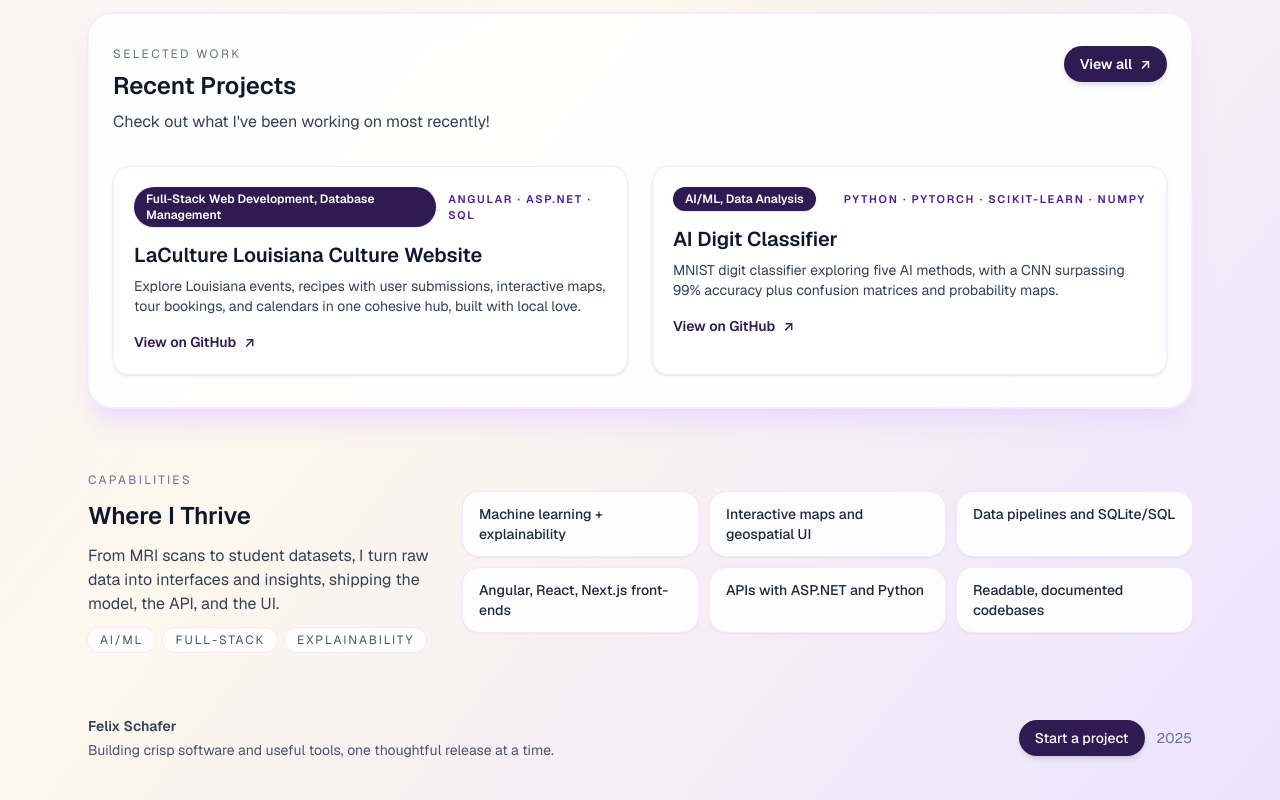
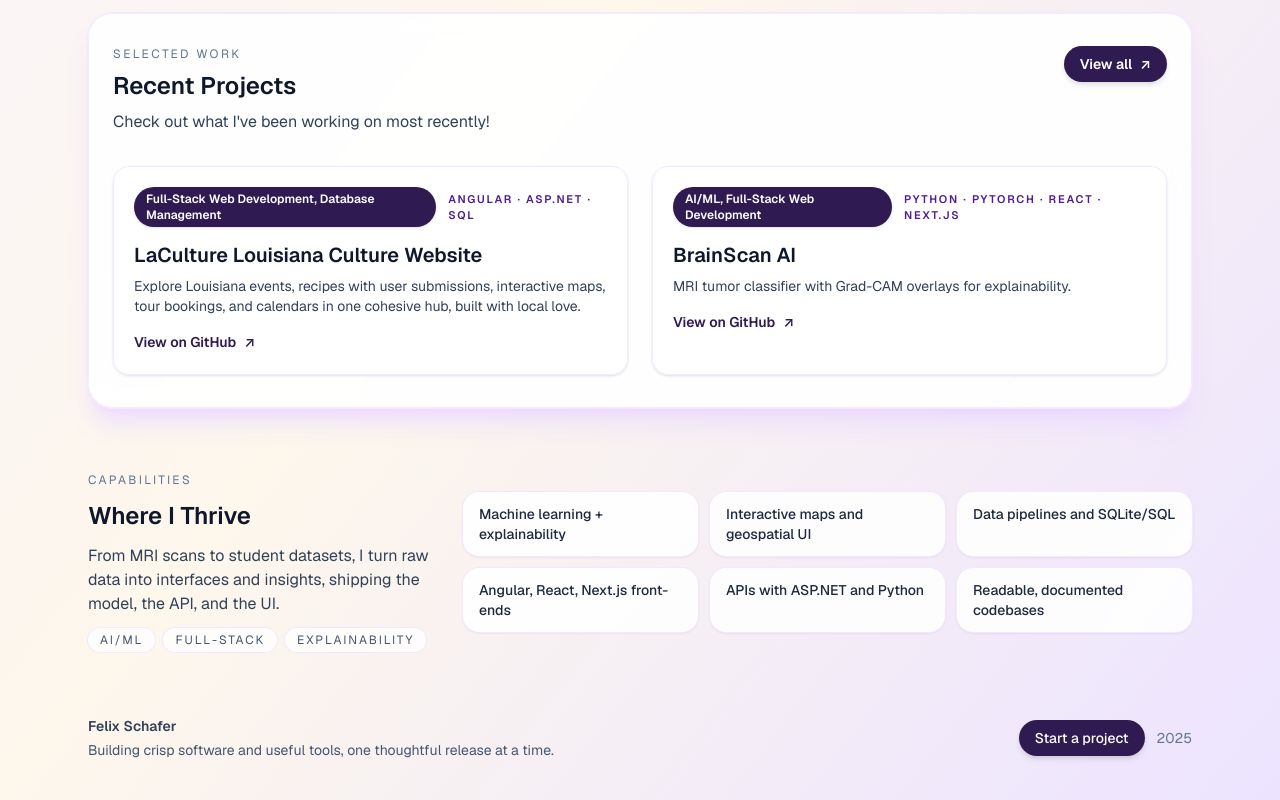
Before and after one commit to fschaf2/personal-portfolio, a Next.js app: page / in a window 1280 px wide. Shown: the part 821-1621 px from the top of the page. Built offline with nearby package versions, Linux system fonts and the light colour scheme; no server answers.

Commit message:
replace AI Digit Classifier with BrainScan AI

```diff
--- a/app/page.tsx
+++ b/app/page.tsx
@@ -10,12 +10,12 @@ export default function HomePage() {
       github: "https://github.com/LandonW-CSC-LSU/4330_Project_LaCulture",
     },
     {
-      title: "AI Digit Classifier",
-      badge: "AI/ML, Data Analysis",
+      title: "BrainScan AI",
+      badge: "AI/ML, Full-Stack Web Development",
       summary:
-        "MNIST digit classifier exploring five AI methods, with a CNN surpassing 99% accuracy plus confusion matrices and probability maps.",
-      tech: "Python · PyTorch · Scikit-learn · Numpy",
-      github: "https://github.com/fschaf2/AIProj",
+        "MRI tumor classifier with Grad-CAM overlays for explainability.",
+      tech: "Python · PyTorch · React · Next.js",
+      github: "https://github.com/christixian/BrainScanAI_4444",
     }
   ];
 
```
